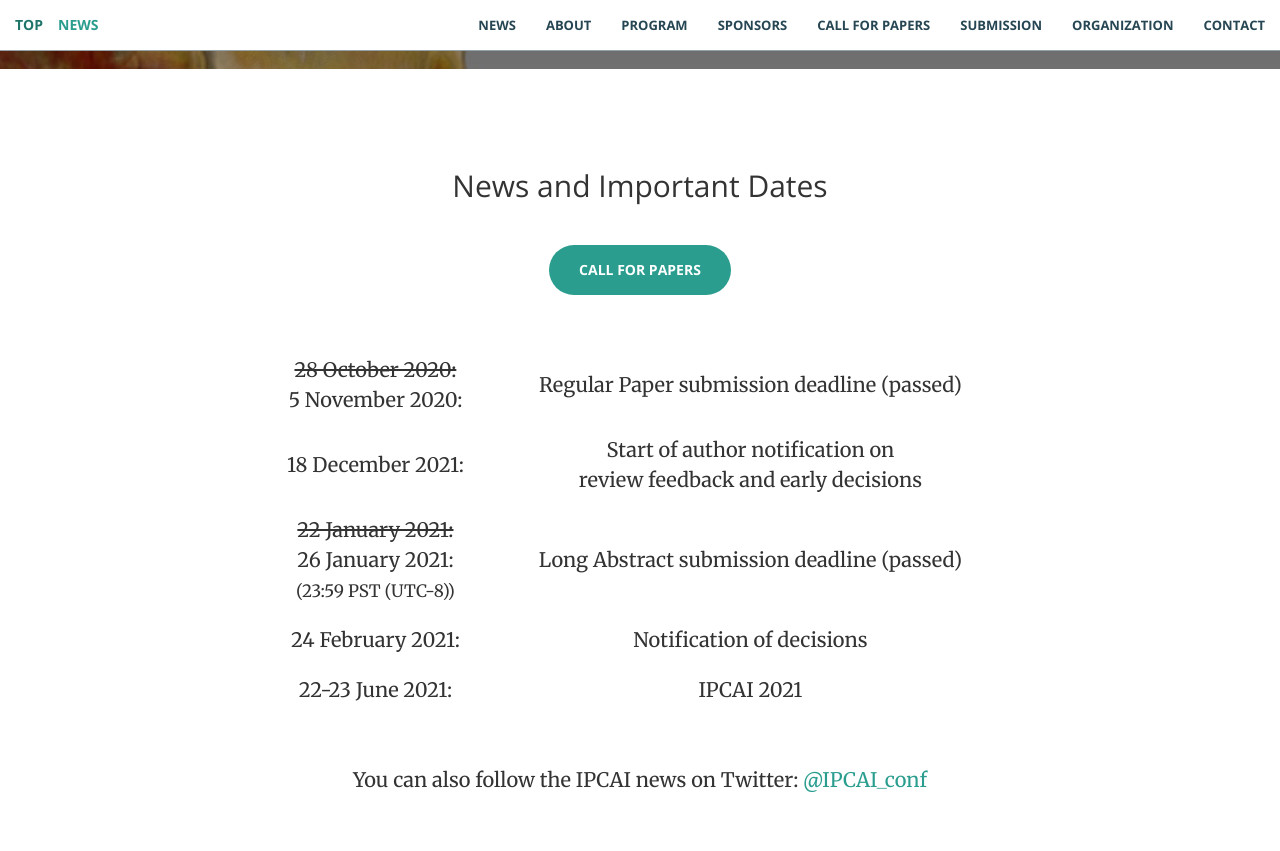
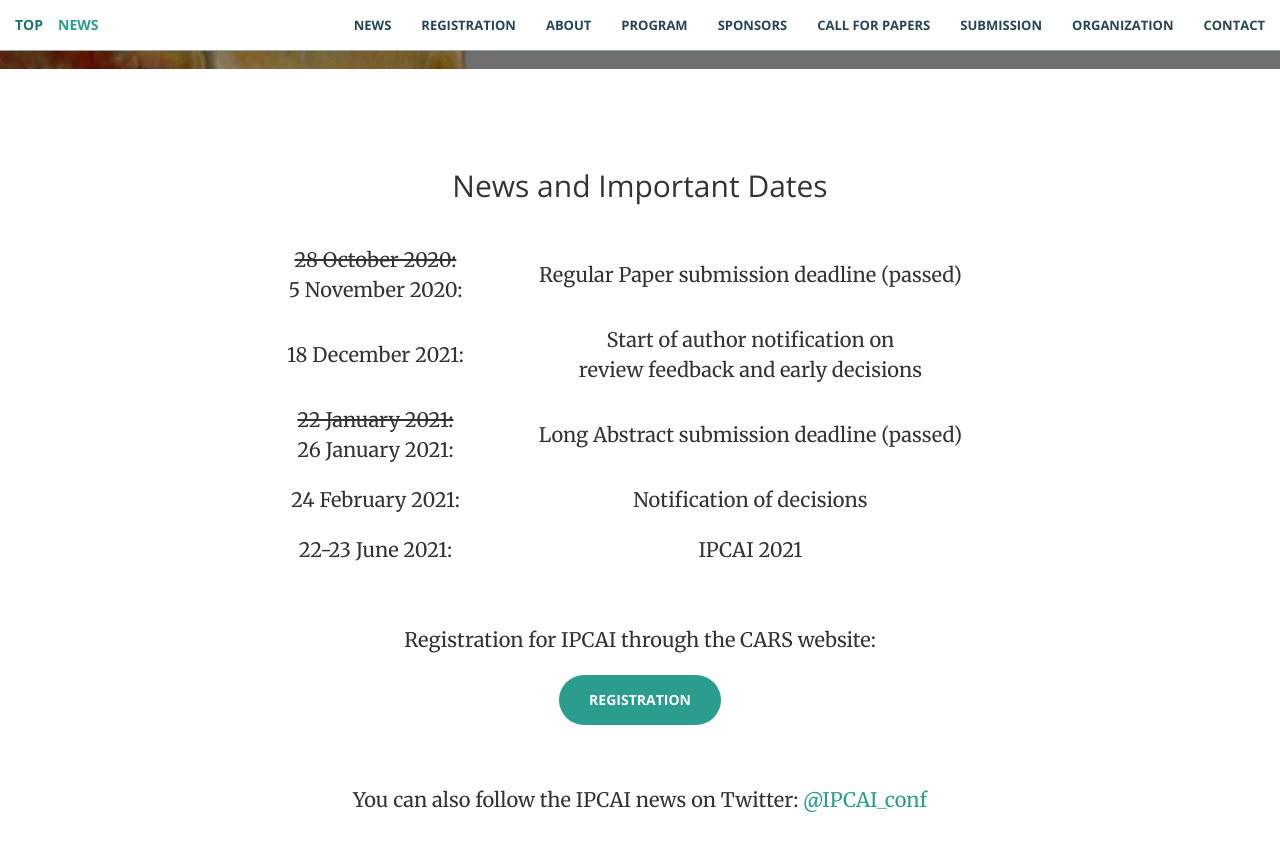
Before and after one commit to ipcai2021/ipcai2021.github.io, a Jekyll site: the page built from index.html, in a window 1280 px wide and 900 px high, scrolled down 831 px. Shown: the top 851 px of the window. Built offline with Jekyll 4.4.1, drawn with Linux system fonts in a browser that asks for light colours.

Commit message:
added registration link to CARS registration website

```diff
--- a/_includes/nav.html
+++ b/_includes/nav.html
@@ -17,6 +17,9 @@
             <ul class="nav navbar-nav navbar-right">
                 <li>
                     <a class="page-scroll" href="#news" style="color: $theme-primary"">News</a>
+                </li>
+				<li>
+                    <a class="page-scroll" href="#news" style="color: $theme-primary"">Registration</a>
                 </li>
                 <li>
                     <a class="page-scroll" href="#about" style="color: $theme-primary">About</a>
--- a/_includes/news.html
+++ b/_includes/news.html
@@ -4,8 +4,6 @@
             <div class="col-lg-8 col-lg-offset-2 text-center">
                 <h2 class="section-heading">News and Important Dates</h2>
                 <hr class="light">
-
-				<a href="#CFP" class="btn btn-primary btn-xl page-scroll">Call for Papers</a></br></br></br></br>
 
 				<table style="width:100%">
 							<tr>
@@ -17,7 +15,7 @@
 								<td align="center"><p class="font_8"><span class="color_12">Start of author notification on </br> review feedback and early decisions</span></p></td>
 							</tr>
 							<tr>
-								<td align="center"><p class="font_8"><span class="color_12"><strike>22 January 2021:</strike> </br> 26 January 2021:</br><small>(23:59 PST (UTC-8))</small></span></p></td>
+								<td align="center"><p class="font_8"><span class="color_12"><strike>22 January 2021:</strike> </br> 26 January 2021:</p></td>
 								<td align="center"><p class="font_8"><span class="color_12">Long Abstract submission deadline (passed)</span></p></td>
 							</tr>
 							<tr>
@@ -28,10 +26,13 @@
 								<td align="center"><p class="font_8"><span class="color_12">22-23 June 2021:</span></p></td>
 								<td align="center"><p class="font_8"><span class="color_12">IPCAI 2021</span></p></td>
 							</tr>
-				</table><br><br>
+				</table><br/><br/>
 
-				<p class="text-center">You can also follow the IPCAI news on Twitter: <a href="https://twitter.com/IPCAI_conf" target="_blank">@IPCAI_conf</a>
-				</p>
+				<p class="text-center">Registration for IPCAI through the CARS website:</p>
+
+				<a href="https://www.cars-int.org/cars-2021/registration/" class="btn btn-primary btn-xl">Registration</a></br></br></br></br>
+
+				<p class="text-center">You can also follow the IPCAI news on Twitter: <a href="https://twitter.com/IPCAI_conf" target="_blank">@IPCAI_conf</a></p>
 
             </div>
         </div>
```
